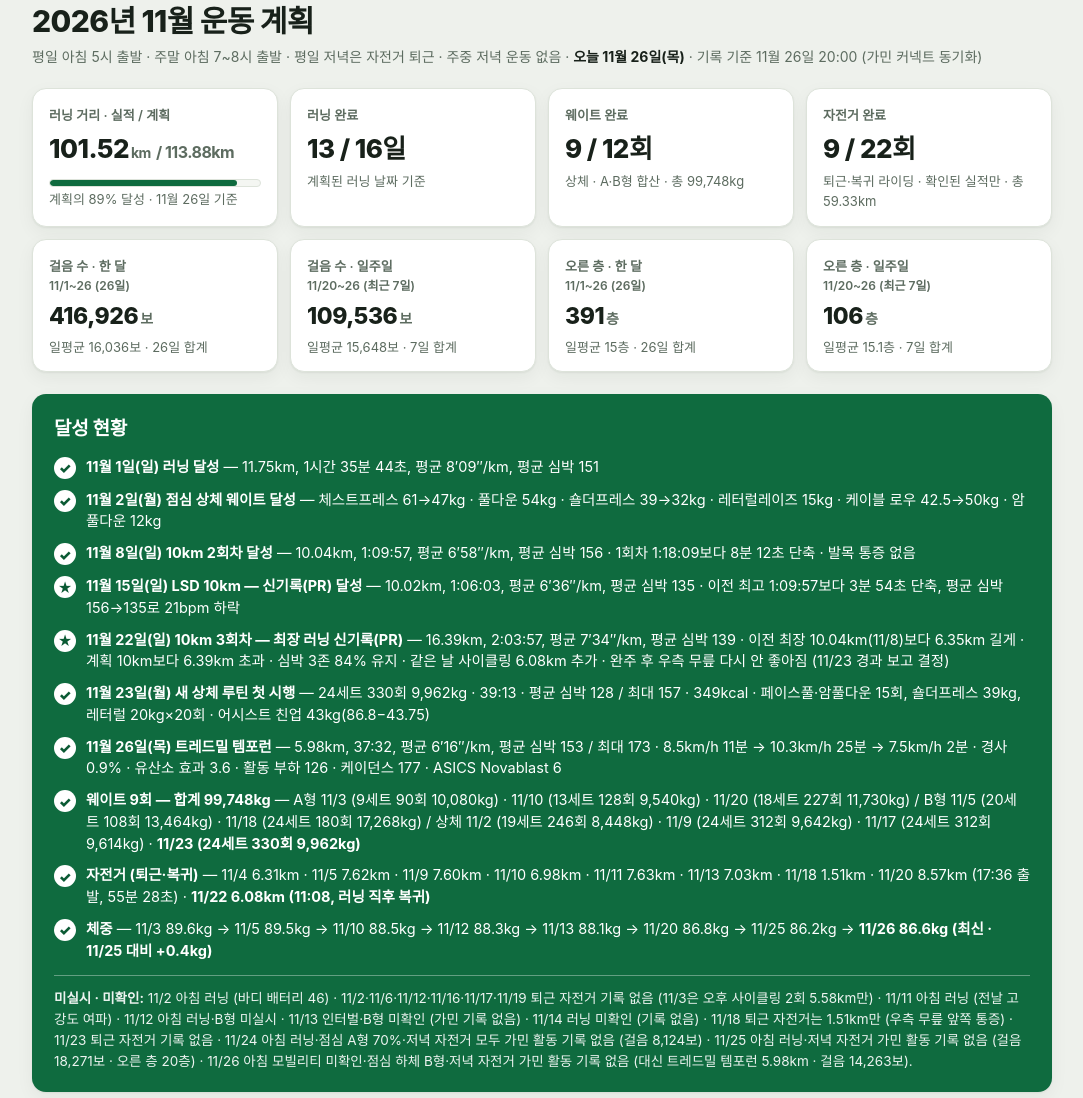
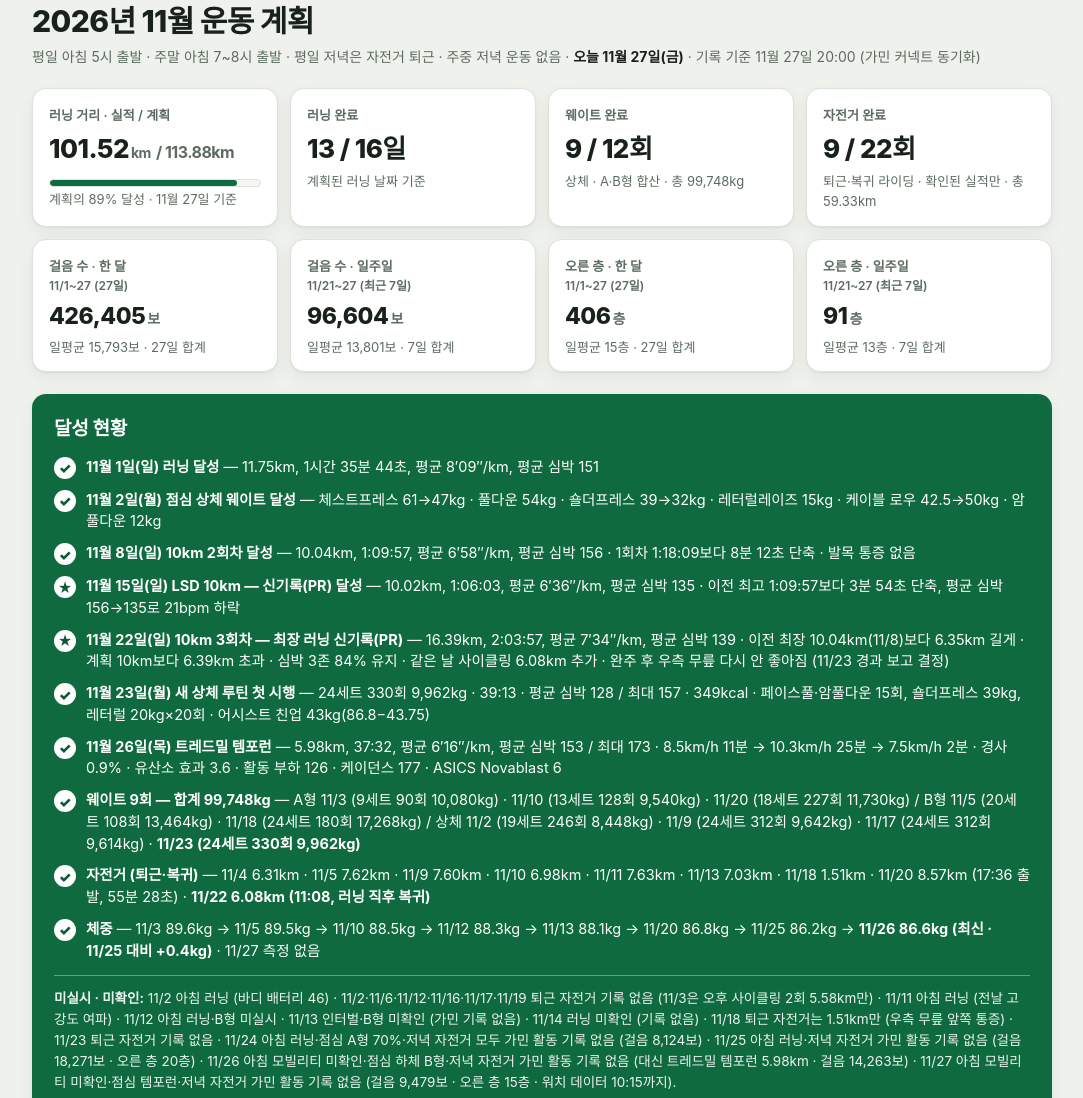
Before and after one commit to blind-knight-dev/november-exercise-dashboard, a plain HTML site: page index.html in a window 1280 px wide. Shown: the part 91-1189 px from the top of the page, without its empty margins (98-1181 px from the left). Drawn offline with Linux system fonts and the light colour scheme; a web font is replaced by a local one.

Commit message:
Sync 11/27: no activity, steps 9,479 · floors 15/26, 11/26 final 14,263, weight 86.6kg latest

```diff
--- a/index.html
+++ b/index.html
@@ -235,7 +235,7 @@
 
   <header>
     <h1>2026년 11월 운동 계획</h1>
-    <p class="sub">평일 아침 5시 출발 · 주말 아침 7~8시 출발 · 평일 저녁은 자전거 퇴근 · 주중 저녁 운동 없음 · <b>오늘 11월 26일(목)</b> · 기록 기준 11월 26일 20:00 (가민 커넥트 동기화)</p>
+    <p class="sub">평일 아침 5시 출발 · 주말 아침 7~8시 출발 · 평일 저녁은 자전거 퇴근 · 주중 저녁 운동 없음 · <b>오늘 11월 27일(금)</b> · 기록 기준 11월 27일 20:00 (가민 커넥트 동기화)</p>
   </header>
 
   <!-- KPI -->
@@ -266,22 +266,22 @@
   <!-- 걸음 · 층 KPI -->
   <div class="kpis act-kpis" aria-label="걸음 수·오른 층 한 달 / 일주일">
     <div class="kpi">
-      <div class="label">걸음 수 · 한 달<span class="per">11/1~26 (26일)</span></div>
+      <div class="label">걸음 수 · 한 달<span class="per">11/1~27 (27일)</span></div>
       <div class="num"><span id="kpiStepsMonth">–</span><span class="unit">보</span></div>
       <div class="foot" id="kpiStepsMonthFoot">일평균 –</div>
     </div>
     <div class="kpi">
-      <div class="label">걸음 수 · 일주일<span class="per">11/20~26 (최근 7일)</span></div>
+      <div class="label">걸음 수 · 일주일<span class="per">11/21~27 (최근 7일)</span></div>
       <div class="num"><span id="kpiStepsWeek">–</span><span class="unit">보</span></div>
       <div class="foot" id="kpiStepsWeekFoot">일평균 –</div>
     </div>
     <div class="kpi">
-      <div class="label">오른 층 · 한 달<span class="per">11/1~26 (26일)</span></div>
+      <div class="label">오른 층 · 한 달<span class="per">11/1~27 (27일)</span></div>
       <div class="num"><span id="kpiFloorsMonth">–</span><span class="unit">층</span></div>
       <div class="foot" id="kpiFloorsMonthFoot">일평균 –</div>
     </div>
     <div class="kpi">
-      <div class="label">오른 층 · 일주일<span class="per">11/20~26 (최근 7일)</span></div>
+      <div class="label">오른 층 · 일주일<span class="per">11/21~27 (최근 7일)</span></div>
       <div class="num"><span id="kpiFloorsWeek">–</span><span class="unit">층</span></div>
       <div class="foot" id="kpiFloorsWeekFoot">일평균 –</div>
     </div>
@@ -301,9 +301,9 @@
         <li><span class="check" aria-hidden="true">✓</span><span><span class="who">11월 26일(목) 트레드밀 템포런</span> — 5.98km, 37:32, 평균 6′16″/km, 평균 심박 153 / 최대 173 · 8.5km/h 11분 → 10.3km/h 25분 → 7.5km/h 2분 · 경사 0.9% · 유산소 효과 3.6 · 활동 부하 126 · 케이던스 177 · ASICS Novablast 6</span></li>
         <li><span class="check" aria-hidden="true">✓</span><span><span class="who">웨이트 9회 — 합계 99,748kg</span> — A형 11/3 (9세트 90회 10,080kg) · 11/10 (13세트 128회 9,540kg) · 11/20 (18세트 227회 11,730kg) / B형 11/5 (20세트 108회 13,464kg) · 11/18 (24세트 180회 17,268kg) / 상체 11/2 (19세트 246회 8,448kg) · 11/9 (24세트 312회 9,642kg) · 11/17 (24세트 312회 9,614kg) · <b>11/23 (24세트 330회 9,962kg)</b></span></li>
         <li><span class="check" aria-hidden="true">✓</span><span><span class="who">자전거 (퇴근·복귀)</span> — 11/4 6.31km · 11/5 7.62km · 11/9 7.60km · 11/10 6.98km · 11/11 7.63km · 11/13 7.03km · 11/18 1.51km · 11/20 8.57km (17:36 출발, 55분 28초) · <b>11/22 6.08km (11:08, 러닝 직후 복귀)</b></span></li>
-        <li><span class="check" aria-hidden="true">✓</span><span><span class="who">체중</span> — 11/3 89.6kg → 11/5 89.5kg → 11/10 88.5kg → 11/12 88.3kg → 11/13 88.1kg → 11/20 86.8kg → 11/25 86.2kg → <b>11/26 86.6kg (최신 · 11/25 대비 +0.4kg)</b></span></li>
+        <li><span class="check" aria-hidden="true">✓</span><span><span class="who">체중</span> — 11/3 89.6kg → 11/5 89.5kg → 11/10 88.5kg → 11/12 88.3kg → 11/13 88.1kg → 11/20 86.8kg → 11/25 86.2kg → <b>11/26 86.6kg (최신 · 11/25 대비 +0.4kg)</b> · 11/27 측정 없음</span></li>
       </ul>
-      <p class="missed"><b>미실시 · 미확인:</b> 11/2 아침 러닝 (바디 배터리 46) · 11/2·11/6·11/12·11/16·11/17·11/19 퇴근 자전거 기록 없음 (11/3은 오후 사이클링 2회 5.58km만) · 11/11 아침 러닝 (전날 고강도 여파) · 11/12 아침 러닝·B형 미실시 · 11/13 인터벌·B형 미확인 (가민 기록 없음) · 11/14 러닝 미확인 (기록 없음) · 11/18 퇴근 자전거는 1.51km만 (우측 무릎 앞쪽 통증) · 11/23 퇴근 자전거 기록 없음 · 11/24 아침 러닝·점심 A형 70%·저녁 자전거 모두 가민 활동 기록 없음 (걸음 8,124보) · 11/25 아침 러닝·저녁 자전거 가민 활동 기록 없음 (걸음 18,271보 · 오른 층 20층) · 11/26 아침 모빌리티 미확인·점심 하체 B형·저녁 자전거 가민 활동 기록 없음 (대신 트레드밀 템포런 5.98km · 걸음 14,263보).</p>
+      <p class="missed"><b>미실시 · 미확인:</b> 11/2 아침 러닝 (바디 배터리 46) · 11/2·11/6·11/12·11/16·11/17·11/19 퇴근 자전거 기록 없음 (11/3은 오후 사이클링 2회 5.58km만) · 11/11 아침 러닝 (전날 고강도 여파) · 11/12 아침 러닝·B형 미실시 · 11/13 인터벌·B형 미확인 (가민 기록 없음) · 11/14 러닝 미확인 (기록 없음) · 11/18 퇴근 자전거는 1.51km만 (우측 무릎 앞쪽 통증) · 11/23 퇴근 자전거 기록 없음 · 11/24 아침 러닝·점심 A형 70%·저녁 자전거 모두 가민 활동 기록 없음 (걸음 8,124보) · 11/25 아침 러닝·저녁 자전거 가민 활동 기록 없음 (걸음 18,271보 · 오른 층 20층) · 11/26 아침 모빌리티 미확인·점심 하체 B형·저녁 자전거 가민 활동 기록 없음 (대신 트레드밀 템포런 5.98km · 걸음 14,263보) · 11/27 아침 모빌리티 미확인·점심 템포런·저녁 자전거 가민 활동 기록 없음 (걸음 9,479보 · 오른 층 15층 · 워치 데이터 10:15까지).</p>
     </div>
   </section>
 
@@ -325,8 +325,8 @@
         <h2 id="chartH">날짜별 러닝 거리</h2>
         <div class="legend"><span><i class="sw" style="background:#0f6b3f"></i>실적 (완료)</span><span><i class="sw" style="background:#9dc7ad"></i>계획</span><span>막대 없는 날은 러닝 없음</span></div>
       </div>
-      <p class="small muted" style="margin-bottom:10px">11월 22일까지와 11/26은 실측 거리, 나머지 11월 23일 이후는 계획 거리. 진한 초록이 실적, 연한 초록이 계획이다.</p>
-      <div class="chart-wrap" id="chartWrap" role="img" aria-label="날짜별 러닝 거리 막대 그래프. 11월 22일까지와 11/26 실적, 11월 15일 LSD 10.02km와 11월 22일 16.39km 최장 러닝 신기록, 11/26 트레드밀 템포런 5.98km 포함, 나머지 11월 23일 이후는 계획 거리."></div>
+      <p class="small muted" style="margin-bottom:10px">11월 22일까지와 11/26은 실측 거리이고, 11/27 템포런은 미실시여서 계획 거리(연한 초록)만 남아 있다. 11월 28일 이후는 계획 거리다. 진한 초록이 실적, 연한 초록이 계획이다.</p>
+      <div class="chart-wrap" id="chartWrap" role="img" aria-label="날짜별 러닝 거리 막대 그래프. 11월 22일까지와 11/26 실적, 11월 15일 LSD 10.02km와 11월 22일 16.39km 최장 러닝 신기록, 11/26 트레드밀 템포런 5.98km 포함, 11/27 템포런 미실시, 11월 28일 이후는 계획 거리."></div>
       <div class="weeks" id="weeks"></div>
     </div>
   </section>
@@ -438,7 +438,7 @@
           <li>백런지 6개씩 양쪽</li>
           <li>종아리·햄스트링·둔근 스트레칭 각 30초</li>
         </ul>
-        <p class="small muted" style="margin-top:10px">러닝 전 점검과 동일. 발목·아치·무릎·허리 확인. 11월 적용 — 11/3(화) 실행 · 11/17(화) 미확인 · 11/27(금) 예정.</p>
+        <p class="small muted" style="margin-top:10px">러닝 전 점검과 동일. 발목·아치·무릎·허리 확인. 11월 적용 — 11/3(화) 실행 · 11/17(화) 미확인 · 11/27(금) 미확인(가민 기록 없음).</p>
       </div>
       <div class="ref-card">
         <h3>목요일 아침 <span class="muted" style="font-weight:600">— 모빌리티 + 허리 보완</span></h3>
@@ -478,8 +478,10 @@
           <li>트레이닝 상태 (11/25) — 생산적 · 부하 포커스 무산소 부족 · 단기 부하 367 (최적) · VO2 Max 42 (보통) · HRV 62ms (균형 · 야간 평균 61ms)</li>
           <li>11/25 컨디션 — 수면 87점 (7시간 41분, 22:59~06:40) · 깊은 1시간 19분 · REM 2시간 37분 · 바디 배터리 93(기상) → 26(20:00) · 트레이닝 준비 상태 88 · 안정시 심박 50bpm · SpO₂ 평균 96% · 걸음 18,271보 (최종 · 목표 14,990 달성)</li>
           <li>트레이닝 상태 (11/26) — 생산적 · 부하 포커스 무산소 부족 · 단기 부하 451 (최적) · VO2 Max 42 (보통) · HRV 62ms (균형 · 야간 평균 57ms)</li>
-          <li>11/26 컨디션 — 수면 93점 (8시간 31분, 22:07~06:45) · 깊은 2시간 16분 · REM 2시간 26분 · 바디 배터리 95(기상) → 35(19:00) · 트레이닝 준비 상태 91(기상) → 75(19:40) · 회복 시간 19시간 · 안정시 심박 51bpm · SpO₂ 평균 98% · 걸음 14,263보 (19:15까지 · 목표 15,320)</li>
-          <li>러닝화 (11/26) — Decathlon Kiprun KS900 누적 25.9 / 1,050km (4활동) · Novablast 6 10.5 / 1,000km (2활동 · 11/19 4.5 + 11/26 5.98) · EVO SL 0 / 975km</li>
+          <li>11/26 컨디션 — 수면 93점 (8시간 31분, 22:07~06:45) · 깊은 2시간 16분 · REM 2시간 26분 · 바디 배터리 95(기상) → 35(19:00) · 트레이닝 준비 상태 91(기상) → 75(19:40) · 회복 시간 19시간 · 안정시 심박 51bpm · SpO₂ 평균 98% · 걸음 14,263보 (최종 · 목표 15,320)</li>
+          <li>트레이닝 상태 (11/27) — 운동 능력 유지 · 부하 포커스 무산소 부족 · 단기 부하 363 (최적) · VO2 Max 42 (보통) · HRV 61ms (균형)</li>
+          <li>11/27 컨디션 — 수면 95점 (8시간 03분, 22:29~06:42) · 깊은 1시간 36분 · REM 2시간 11분 · 바디 배터리 98(기상) → 25(19:15) · 트레이닝 준비 상태 99(최상) · 휴식 심박 52bpm(7일 평균) · SpO₂ 96% · 고강도 스트레스 1시간 39분 · 걸음 9,479보 (10:15까지 · 목표 15,220)</li>
+          <li>러닝화 (11/27) — Decathlon Kiprun KS900 누적 25.9 / 1,050km (4활동) · Novablast 6 10.5 / 1,000km (2활동 · 11/19 4.5 + 11/26 5.98) · EVO SL 0 / 975km</li>
         </ul>
         <h3 style="margin-top:18px">11월 2일 웨이트 상세</h3>
         <ul>
@@ -519,7 +521,7 @@
     </div>
   </section>
 
-  <footer>계획 거리는 추정치, 달성 기록은 실측. 가민 커넥트 기준 11월 26일 20:00까지 실적 반영(11/22 보행 0.32km · 러닝 16.39km · 사이클링 6.08km, 11/23 점심 상체 근력 24세트 39:13, 11/24~11/25 활동 기록 없음, 11/26 트레드밀 템포런 5.98km 37:32), 11월 27일 이후 일정은 계획이다.<br>걸음 수·오른 층은 11월 26일 20:00 가민 커넥트 조회값(일별 합계)으로, 한 달·일주일 수치는 11/1~26와 11/20~26 실측 합계·일평균이다. 11/24·11/25는 최종값, 11/26 수치는 19:15까지의 잠정치다.</footer>
+  <footer>계획 거리는 추정치, 달성 기록은 실측. 가민 커넥트 기준 11월 27일 20:00까지 실적 반영(11/22 보행 0.32km · 러닝 16.39km · 사이클링 6.08km, 11/23 점심 상체 근력 24세트 39:13, 11/24~11/25 활동 기록 없음, 11/26 트레드밀 템포런 5.98km 37:32, 11/27 활동 기록 없음), 11월 28일 이후 일정은 계획이다.<br>걸음 수·오른 층은 11월 27일 20:00 가민 커넥트 조회값(일별 합계)으로, 한 달·일주일 수치는 11/1~27와 11/21~27 실측 합계·일평균이다. 11/24~11/26은 최종값, 11/27 수치는 워치 데이터가 10:15에서 멈춘 잠정치다(19:15 동기화 시점까지 추가 없음).</footer>
 
   </div><!-- /#month-11 -->
 
@@ -762,13 +764,13 @@
     {d:24, morning:slot("rest","러닝 미실시 (가민 기록 없음)",{missed:true,short:"러닝 미실시",detail:"계획 야외 LSD 5km · 11/24 가민 활동 기록 없음 · 걸음 8,124보(최종) · 오른 층 11층 · 내려간 층 12층"}), lunch:weight("A형 70% — 미실시","A70",{missed:true,short:"A형 미실시",detail:"가민 근력 활동 기록 없음"}), evening:slot("bike","자전거 미실시 (가민 기록 없음)",{missed:true,short:"자전거 미실시",detail:"사이클링 기록 없음"}), key:false, status:"missed"},
     {d:25, morning:slot("rest","러닝 미실시 (가민 기록 없음)",{missed:true,short:"러닝 미실시",detail:"계획 야외 LSD 5km · 11/25 가민 활동 기록 없음 · 걸음 18,271보(최종 · 목표 14,990 달성) · 오른 층 20층 · 내려간 층 11층"}), lunch:none(), evening:slot("bike","자전거 미실시 (가민 기록 없음)",{missed:true,short:"자전거 미실시",detail:"11/25 가민 활동 기록 없음 (20:00 조회)"}), key:false, status:"missed"},
     {d:26, morning:mob("모빌리티 · 허리 보완"), lunch:slot("run","트레드밀 템포런 5.98km · 37:32",{km:5.98,done:true,short:"트레드밀 5.98km",timeDetail:"평균 6′16″/km · 평균심박 153 / 최대 173 · 465kcal · 11:56 시작 · 케이던스 177",detail:"계획은 하체 B형 — 미실시(사용자 확인) · 8.5km/h 11분 → 10.3km/h 25분 → 7.5km/h 2분 · 경사 0.9% · 유산소 효과 3.6 · 활동 부하 126 · ASICS Novablast 6 · 가민 활동 25201525513"}), evening:slot("bike","자전거 미실시 (가민 기록 없음)",{missed:true,short:"자전거 미실시",detail:"11/26 가민 활동은 트레드밀 러닝 1건 · 사이클링 기록 없음 (20:00 조회)"}), key:false, status:"partial"},
-    {d:27, morning:mob("모빌리티 10분"), lunch:slot("run","템포런 (트레드밀 6.25km · 40분)",{km:6.25,short:"템포런 6.25km",timeDetail:"가민 워크아웃 1767076651 기준 · 8.0→10.3→7.5km/h · 경사 1% · 심박 163~171 목표"}), evening:bike(), key:false, status:"planned"},
+    {d:27, morning:slot("mobility","모빌리티 10분 — 미확인",{short:"모빌리티 미확인"}), lunch:slot("run","템포런 미실시 (가민 기록 없음)",{km:6.25,missed:true,short:"템포런 미실시",timeDetail:"계획 6.25km · 40분 (가민 워크아웃 1767076651 · 8.0→10.3→7.5km/h · 경사 1% · 심박 163~171 목표)",detail:"11/27 가민 활동 기록 없음 · 단기 부하 363(11/26 451에서 변화 없음) · 걸음 9,479보(10:15까지)"}), evening:slot("bike","자전거 미실시 (가민 기록 없음)",{missed:true,short:"자전거 미실시",detail:"11/27 사이클링 기록 없음 (20:00 조회)"}), key:false, status:"missed"},
     {d:28, morning:rest("휴식"), lunch:none(), evening:none(), key:false, status:"planned"},
     {d:29, morning:run(10,"약 1시간 20분",{key:true,short:"★LSD 10km 판단일",timeDetail:"7′50″~8′30″/km · KS900 · 심박 2~3존 · 11/22 3회차 결과 보고 페이스 정함"}), lunch:none(), evening:none(), key:true, status:"planned"},
     {d:30, morning:run(4,"약 32분",{timeDetail:"아주 가볍게"}), lunch:none(), evening:bike(), key:false, status:"planned"}
   ];
-  var TODAY=26;
-  var ACT_LAST=26; // 걸음 수·오른 층 집계는 11/1~26 조회값 기준
+  var TODAY=27;
+  var ACT_LAST=27; // 걸음 수·오른 층 집계는 11/1~27 조회값 기준
   var FORM_TEXT={
     "A":"데드리프트 100kg × 6회 × 3 → 힙쓰러스트 120kg × 12회 × 3 (3세트 모두 끝 10초 버티기) → 스텝업 20kg 덤벨 × 20회 × 3 (두 다리 점프) → 힙어브덕션 110kg × 12회 × 3 → 백 익스텐션 10kg × 15회 × 3 → 허리 보완 5분 (데드버그 · 버드독).",
     "A70":"A형 70% 중량. 데드리프트 70kg × 6회 × 3 → 힙쓰러스트 84kg × 12회 × 3 → 스텝업 14kg 덤벨 × 20회 × 3 → 힙어브덕션 77kg × 12회 × 3 → 백 익스텐션 7kg × 15회 × 3 → 허리 보완 5분.",
@@ -797,14 +799,14 @@
   document.getElementById("kpiRunDone").textContent=fmt(runDone);
   document.getElementById("kpiRunPlan").textContent=fmt(runPlan);
   document.getElementById("runBar").style.width=(runPlan? (runDone/runPlan*100):0)+"%";
-  document.getElementById("kpiRunFoot").textContent="계획의 "+Math.round(runDone/runPlan*100)+"% 달성 · 11월 26일 기준";
+  document.getElementById("kpiRunFoot").textContent="계획의 "+Math.round(runDone/runPlan*100)+"% 달성 · 11월 27일 기준";
   document.getElementById("kpiRunDays").textContent=runDaysDone+" / "+runDaysPlan+"일";
   document.getElementById("kpiWeight").textContent=wDone+" / "+wPlan+"회";
   document.getElementById("kpiWeightKg").textContent="총 "+wKg.toLocaleString()+"kg";
   document.getElementById("kpiBike").textContent=bDone+" / "+bPlan+"회";
   document.getElementById("kpiBikeKm").textContent="총 "+fmt(bKm)+"km";
 
-  /* ---- 걸음 수 · 오른 층 KPI (한 달 11/1~26, 일주일 11/20~26) ---- */
+  /* ---- 걸음 수 · 오른 층 KPI (한 달 11/1~27, 일주일 11/21~27 = 최근 7일) ---- */
   function actKpis(){
     var mS=0,mF=0,mDays=0,wS=0,wF=0,wDays=0;
     for(var d=1;d<=ACT_LAST;d++){
@@ -924,7 +926,7 @@
     return String(str).replace(/&/g,"&amp;").replace(/</g,"&lt;").replace(/>/g,"&gt;");
   }
 
-  /* 걸음 수 · 오른 층 — 가민 커넥트 실측값 (2026-11-25 20:00 조회)
+  /* 걸음 수 · 오른 층 — 가민 커넥트 실측값 (2026-11-27 20:00 조회)
      s: 걸음 수, f: 오른 층, dn: 내려간 층, note: 비고 */
   var ACT={
     1:{s:26222,f:14,dn:15},
@@ -952,7 +954,8 @@
     23:{s:9731,f:15,dn:13},
     24:{s:8124,f:11,dn:12},
     25:{s:18271,f:20,dn:11,note:"최종"},
-    26:{s:14263,f:4,dn:8,note:"오늘 · 19:15까지"}
+    26:{s:14263,f:4,dn:8,note:"최종"},
+    27:{s:9479,f:15,dn:26,note:"오늘 · 10:15까지"}
   };
   function actText(d){
     var a=ACT[d];
```
